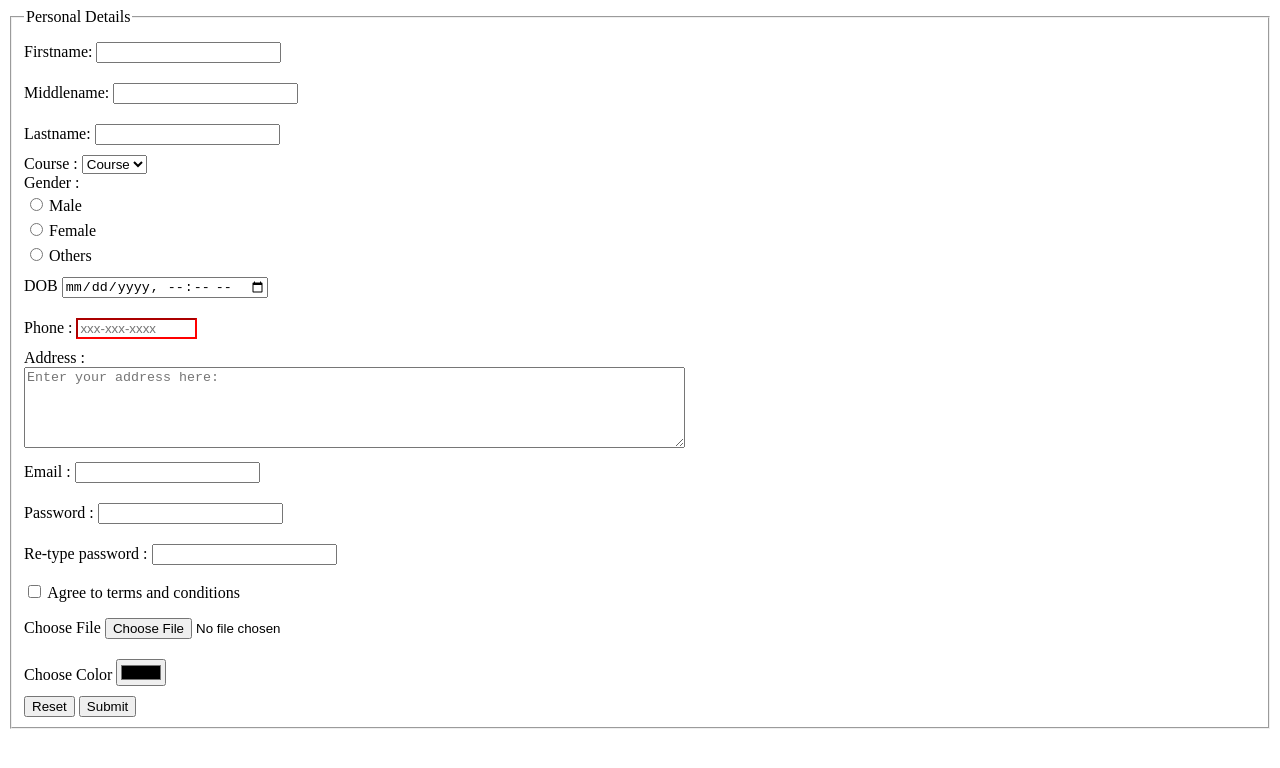
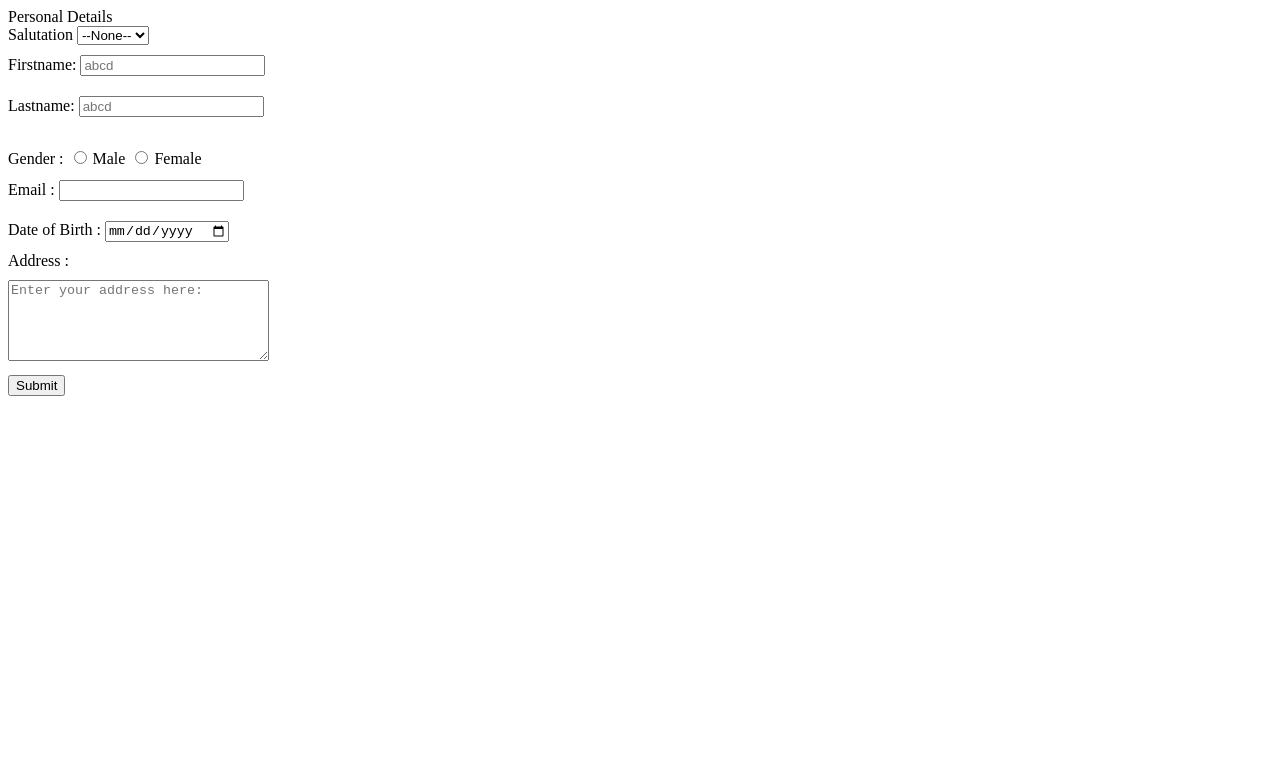
Before and after one commit to HARIOM-HAWKEYE/persona-detailsform, a plain HTML site: page index.html in a window 1280 px wide. Drawn offline with Linux system fonts and the light colour scheme.

Commit message:
peronal details form

```diff
--- a/index.html
+++ b/index.html
@@ -8,57 +8,40 @@
 </head>
 <body>
   <form action="#">
- <fieldset>
-    <legend>Personal Details</legend>
+
+    Personal Details <br>
+    <label for="Salutation">Salutation  </label>
+
+    <select name="Salutation" id="Salutation">
+        <option value="none">--None--</option>
+        <option value="Mr ">Mr.</option>
+        <option value="Mrs">Mrs.s</option>
+        </select>
+        <br>
     <label for="FirstName">Firstname:</label>
-    <input type="text" name="firstname"  id="FirstName">
+    <input type="text" name="firstname"  id="FirstName" placeholder="abcd">
     <br>
-    <label for="Middlename">Middlename:</label>
-    <input type="text" id="Middlename">
+
+    <label for="Lastname">Lastname:</label>
+    <input type="text" id="Lastname" placeholder="abcd">
     <br>
-    <label for="Lastname">Lastname:</label>
-    <input type="text" id="Lastname">
-    <br>
-    <label for="Course">Course : </label>
- <select name="Course" id="Course">
-<option value="Course">Course</option>
-<option value="BCA">BCA</option>
-<option value="BBA">BBA</option>
-<option value="B.Tech">B.Tec</option>
-<option value="MCA" >MCA</option>
-<option value="MBA">MBA</option>
-<option value="M.Tech">M.Tech</option>
+
+ <br>
+ Gender :
+ <input type="radio" name="gender" value="male" class="g">Male
+ <input type="radio" name="gender" value="female" class="g">Female
+<br>
+<label for="email">Email :</label>
+<input type="email" name="E-mail" id="email"><br>
+ <label for="datetime">Date of Birth : </label>
+ <input type="date" name="datetime" id="datetime"><br>
+
+<label for="address">Address : </label><br>
+ <textarea name="address" id="address" cols="30" rows="5" placeholder="Enter your address here:"></textarea> <br>
 
 
- </select>
- <br>
- Gender : <br>
- <input type="radio" name="gender" value="male" class="g">Male <br>
- <input type="radio" name="gender" value="female" class="g">Female <br>
- <input type="radio" name="gender" value="Others" class="g">Others <br>
- <label for="datetime">DOB</label>
- <input type="datetime-local" name="datetime" id="datetime"><br>
- <label for="phonenumber">Phone : </label>
- <input type="tel" name="p-number" id="phonenumber" pattern="[0-9]{3}-[0-9]{3}-[0-9]{4}"  maxlength="12" size="12" placeholder="xxx-xxx-xxxx" required><br>
-<label for="address">Address : </label><br>
- <textarea name="address" id="address" cols="80" rows="5" placeholder="Enter your address here:"></textarea> <br>
- <label for="email">Email :</label>
- <input type="email" name="E-mail" id="email"><br>
- <label for="password">Password :</label>
- <input type="password" name="pass" id="password" > <br>
- <label for="re-password">Re-type password :</label>
- <input type="password" name="repass" id="re-password" ><br>
- <input type="checkbox" name="Agree" value="Yes" id="agree" > <label for="agree">Agree to terms and conditions
+<button type="submit">Submit</button>
 
-</label> <br>
-<label for="choosefile">Choose File</label>
-<input type="file" name="file" id="choosefile"> <br>
-<label for="chooseColor">Choose Color</label>
-<input type="color" name="file" id="chooseColor">
-<br>
-<button type="reset">Reset</button>
-<button type="submit">Submit</button>
-</fieldset>
 
 
   </form>
--- a/style.css
+++ b/style.css
@@ -1,15 +1,6 @@
-label,input{
+label,input,textarea{
     margin-bottom: 10px; margin-top :10px;
 }
 .g{
     margin: 6px;
 }
-#phonenumber{
-    outline: 0;
-}
-#phonenumber:valid{
-    border-color: green;
-}
-#phonenumber:invalid{
-    border-color: red;
-}
```
